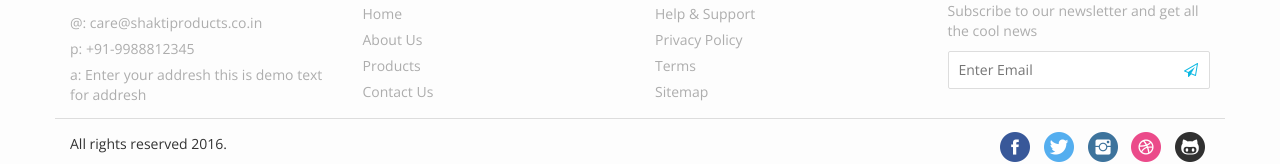
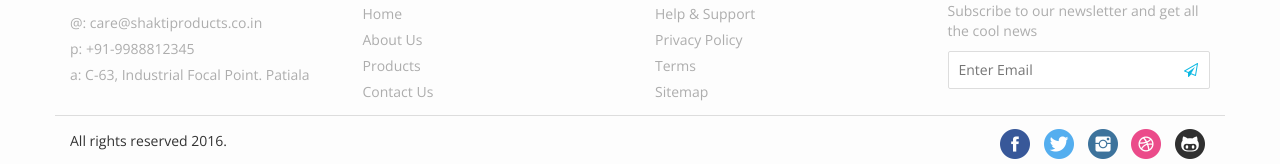
Before and after one commit to rahulmyzone/shakti.github.io, a plain HTML site: page index.html in a window 1280 px wide. Shown: the part 2529-2693 px from the top of the page. Drawn offline with nearby package versions, Linux system fonts and the light colour scheme.

Commit message:
Update index.html

```diff
--- a/index.html
+++ b/index.html
@@ -382,7 +382,7 @@ problems or information.</p>
 <ul class="list-unstyled">
 <li>@: care@shaktiproducts.co.in</li>
 <li>p: +91-9988812345</li>
-<li>a: Enter your addresh this is demo text for addresh</li>
+<li>a: C-63, Industrial Focal Point. Patiala</li>
 </ul>
 
 </div>
```
